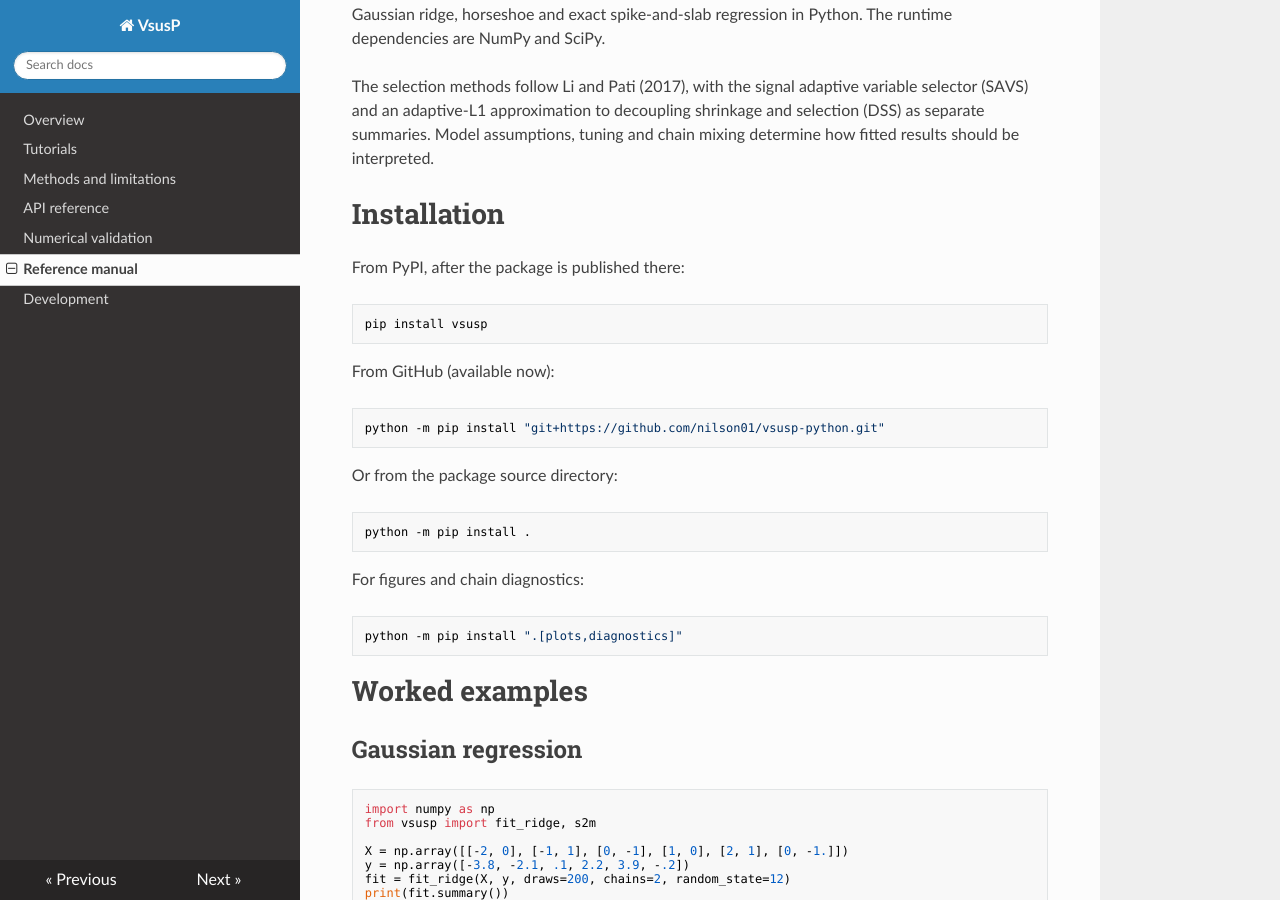
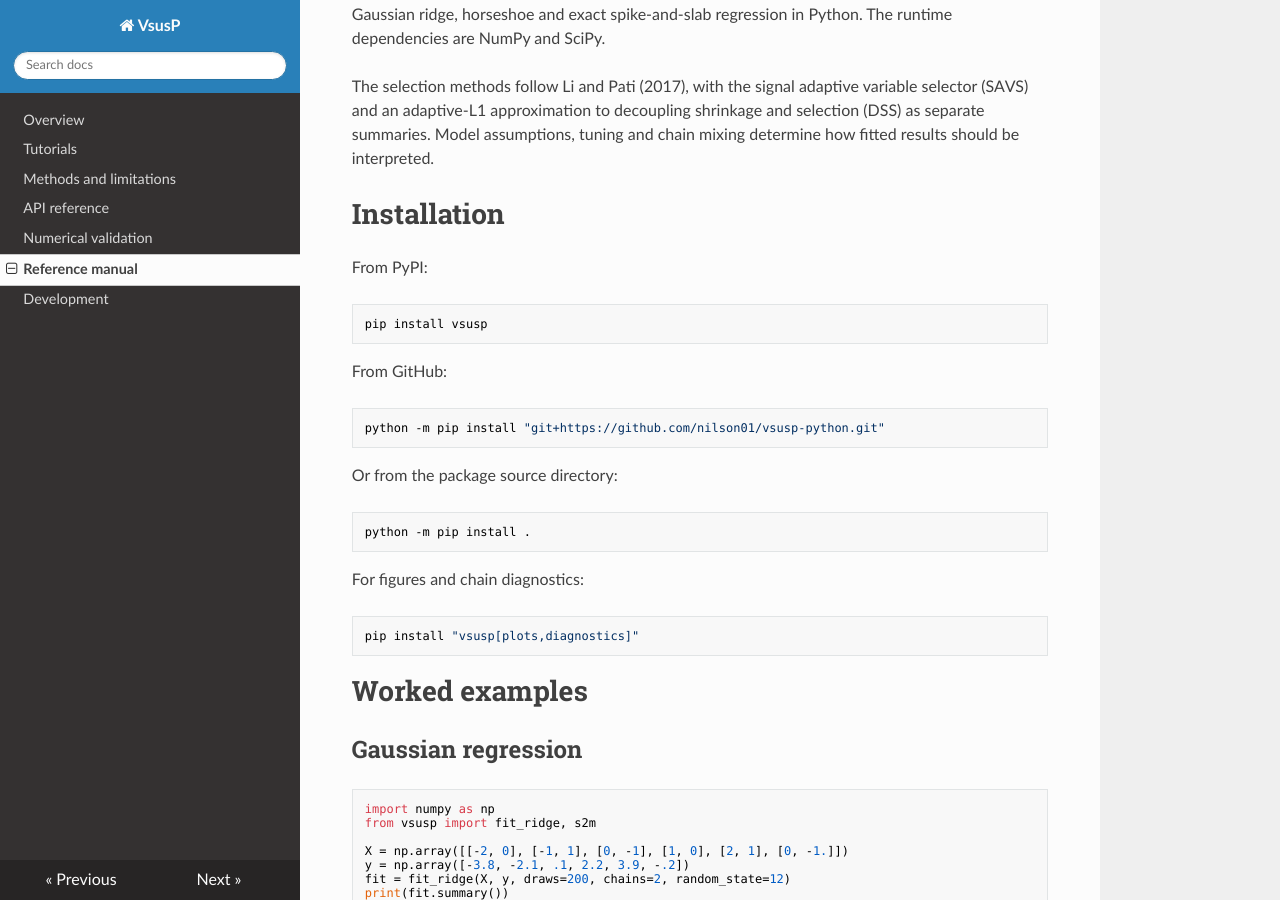
Before and after one commit to nilson01/vsusp-python, an MkDocs documentation site: the page built from docs/manual/reference.md, in a window 1280 px wide and 900 px high, scrolled down 229 px. Built offline with MkDocs 1.6.1, drawn with Linux system fonts in a browser that asks for light colours; nearby versions of some CDN libraries.

Commit message:
Prepare VsusP 0.1.0 and guarded PyPI publishing

````diff
--- a/docs/manual/reference.md
+++ b/docs/manual/reference.md
@@ -12,13 +12,13 @@
 
 # Installation
 
-From PyPI, after the package is published there:
+From PyPI:
 
 ```sh
 pip install vsusp
 ```
 
-From GitHub (available now):
+From GitHub:
 
 ```sh
 python -m pip install "git+https://github.com/nilson01/vsusp-python.git"
@@ -33,7 +33,7 @@
 For figures and chain diagnostics:
 
 ```sh
-python -m pip install ".[plots,diagnostics]"
+pip install "vsusp[plots,diagnostics]"
 ```
 
 # Worked examples
--- a/pyproject.toml
+++ b/pyproject.toml
@@ -4,7 +4,7 @@
 
 [project]
 name = "vsusp"
-version = "0.1.0.dev0"
+version = "0.1.0"
 description = "Variable selection from shrinkage-prior posterior draws"
 readme = "README.md"
 requires-python = ">=3.10"
--- a/src/vsusp/__init__.py
+++ b/src/vsusp/__init__.py
@@ -20,7 +20,7 @@
     plot_autocorrelation,
 )
 
-__version__ = "0.1.0.dev0"
+__version__ = "0.1.0"
 __all__ = [
     "select",
     "s2m",
````
Also changed, not shown: CHANGELOG.md (+1 -1 lines), README.md (+5 -1 lines), docs/index.md (+2 -2 lines), 2 other files.
